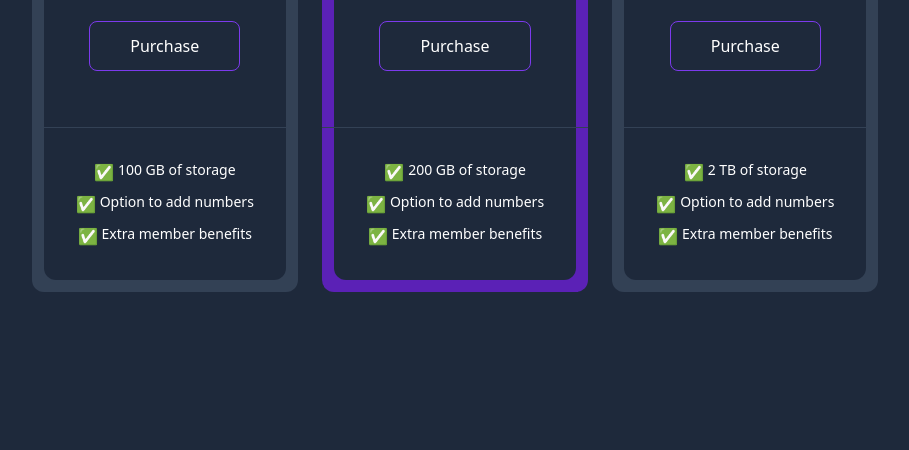
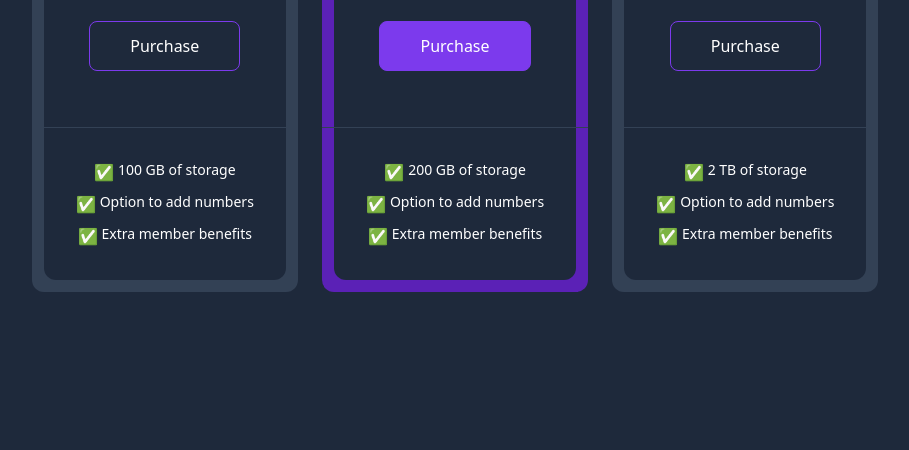
Before and after one commit to ericknamukolo/tailwind-mini-projects, a plain HTML site: page price-grid/index.html in a window 1280 px wide. Shown: the part 350-800 px from the top of the page, without its empty margins (185-1094 px from the left). Drawn offline with nearby package versions, Linux system fonts and the light colour scheme.

Commit message:
minor updates

```diff
--- a/price-grid/index.html
+++ b/price-grid/index.html
@@ -55,7 +55,7 @@
             <div class="flex justify-center">
               <a
                 href="#"
-                class="px-10 py-3 my-6 text-center border border-violet-600 rounded-lg hover:bg-violet-800 hover:border-violet-800 hover:scale-110 transition duration-300"
+                class="px-10 py-3 my-6 text-center border border-violet-600 rounded-lg hover:bg-violet-800 hover:border-violet-800 hover:scale-110 transition duration-300 bg-violet-600"
                 >Purchase</a
               >
             </div>
```
